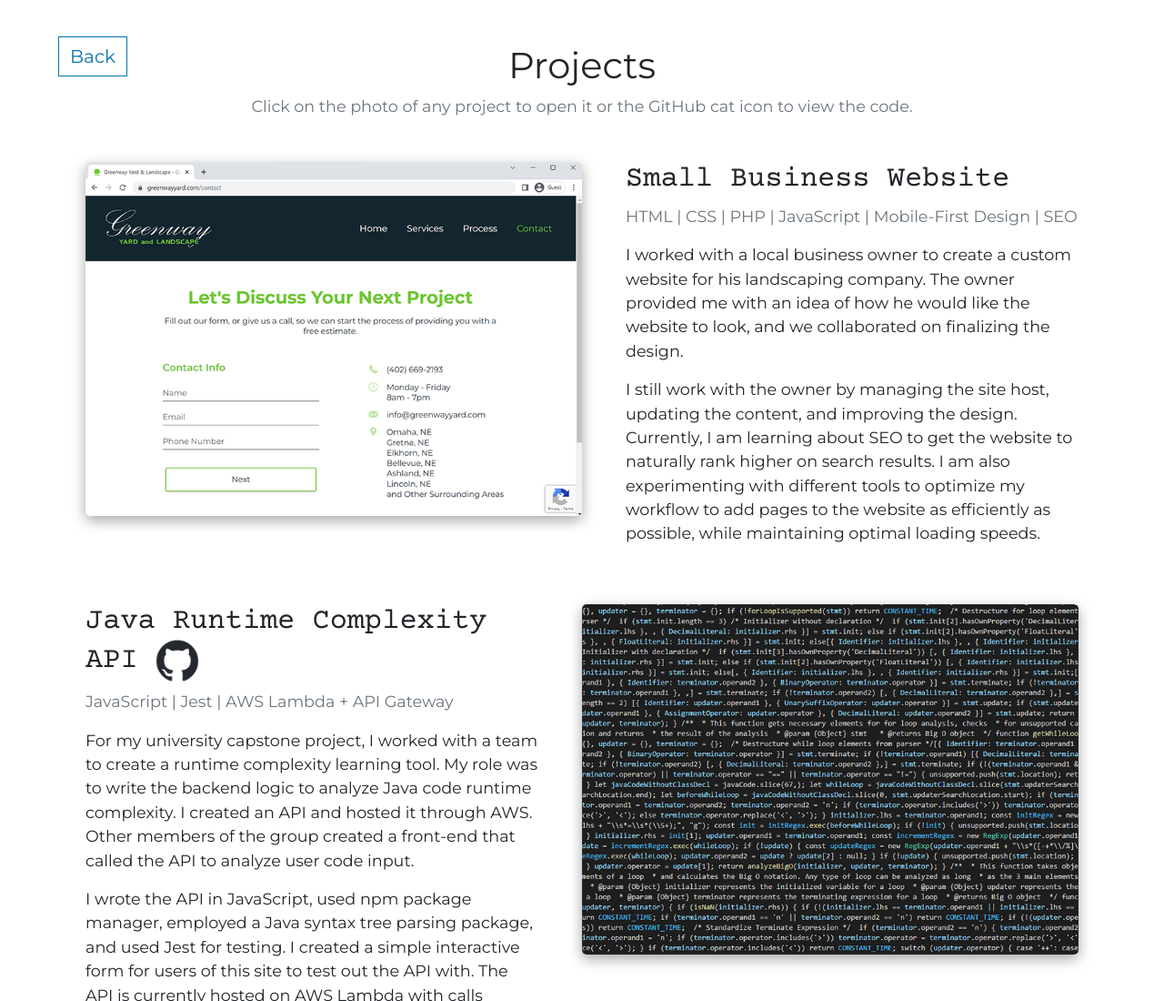
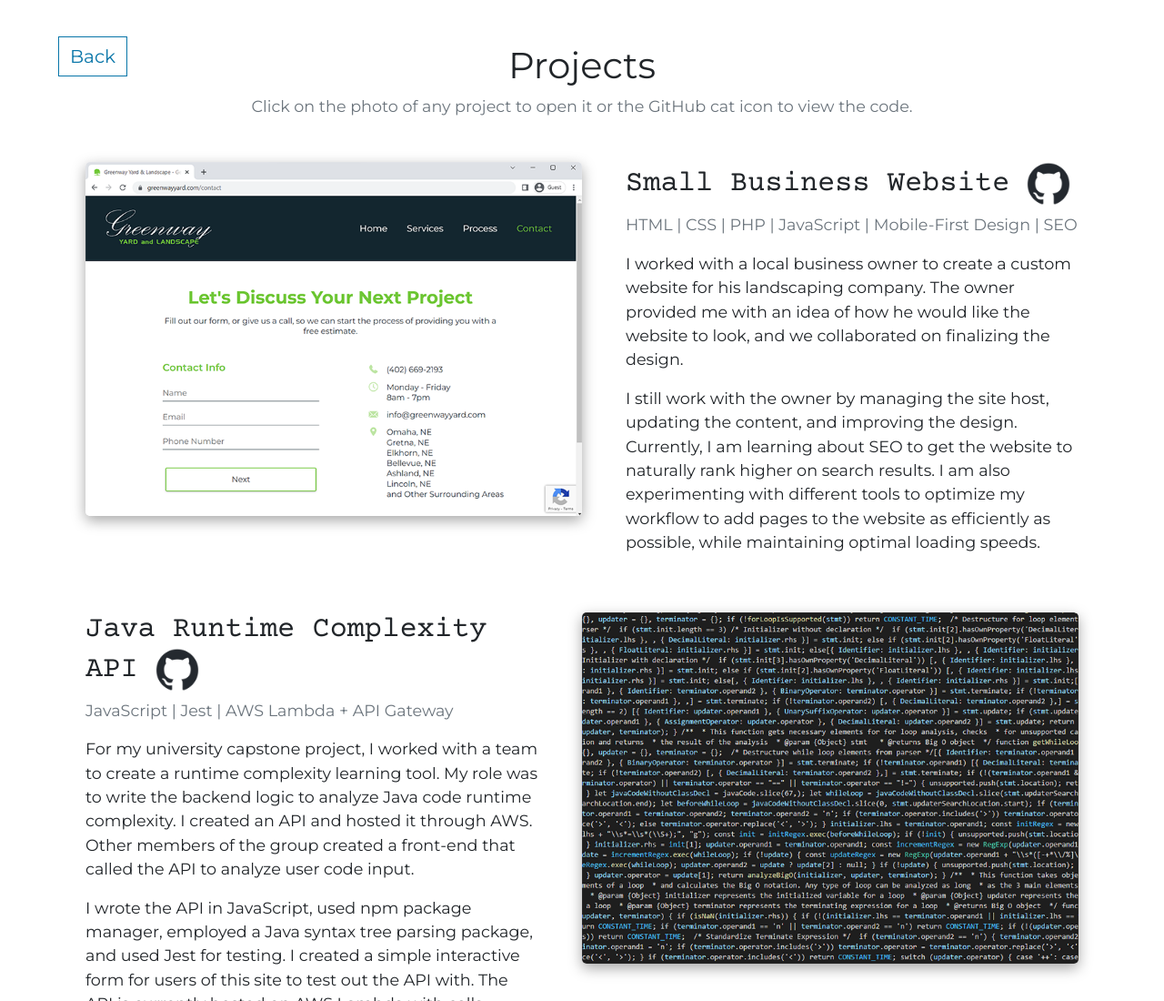
Before and after one commit to cmcgrath454/portfolio, a website: page projects.html in a window 1280 px wide. Shown: the top 1100 px of the page at 91% size. Drawn offline with nearby package versions, Linux system fonts and the light colour scheme.

Commit message:
added greenway repo and changed github icon style

```diff
--- a/projects.html
+++ b/projects.html
@@ -35,7 +35,11 @@
           <img class="w-100" src="assets/greenway-website.png" alt="screenshot of a website's contact page" />
         </a>
         <div class="ms-lg-5">
-          <h2>Small Business Website</h2>
+          <h2>Small Business Website
+            <a href="https://github.com/cmcgrath454/greenway" target="_blank">
+              <img src="/assets/github-mark.png" alt="github icon" />
+            </a>
+          </h2>
           <p class="text-muted">HTML | CSS | PHP | JavaScript | Mobile-First Design | SEO</p>
           <p>
             I worked with a local business owner to create a custom website for his landscaping company. The owner provided me
--- a/scss/custom.scss
+++ b/scss/custom.scss
@@ -46,6 +46,10 @@ h2 {
 img[alt="github icon"] {
   width: 3rem;
   height: auto;
+
+  &:hover {
+    scale: 1.05;
+  }
 }
 
 /* Resume Page */
```
Also changed, not shown: css/custom.css, 1 other file.
